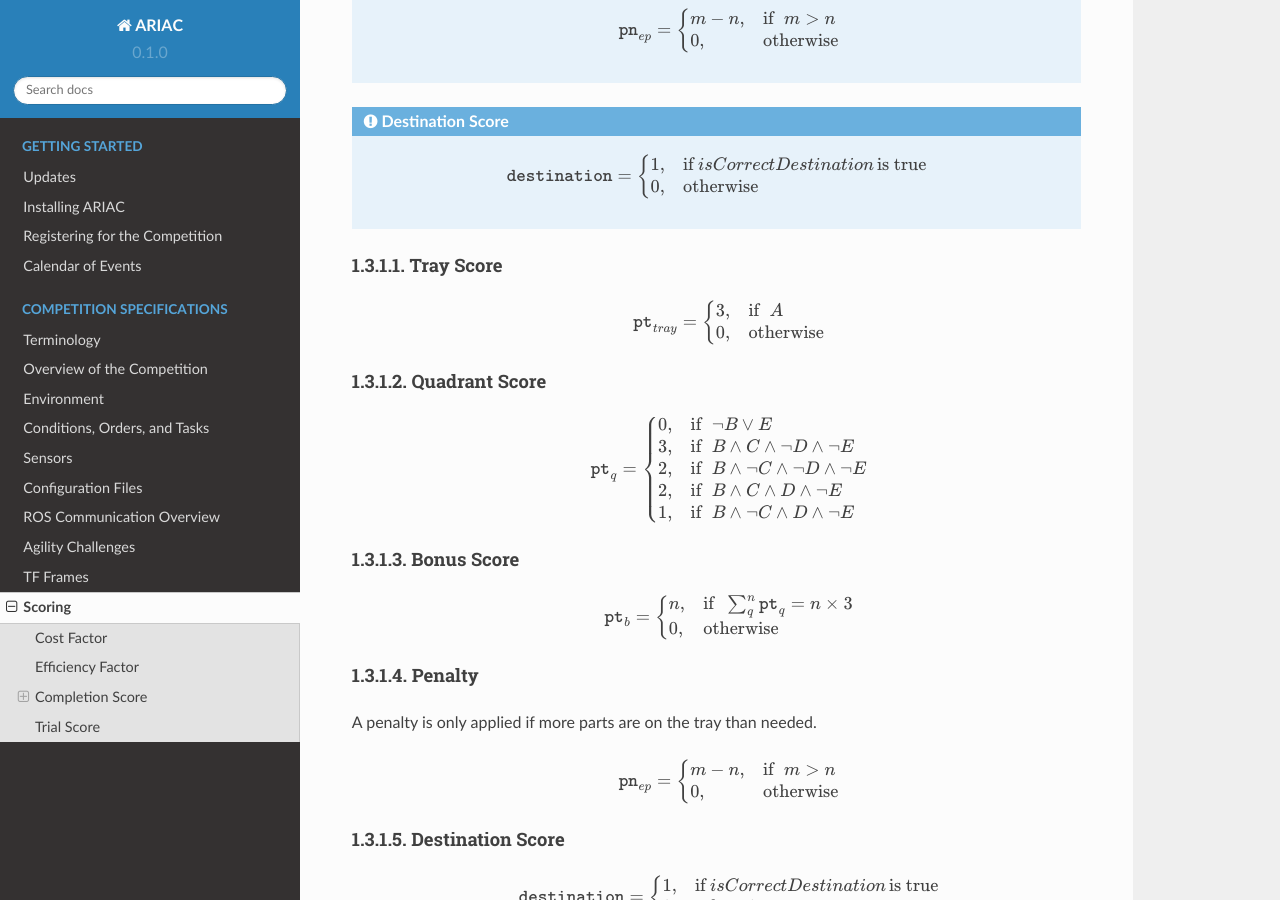
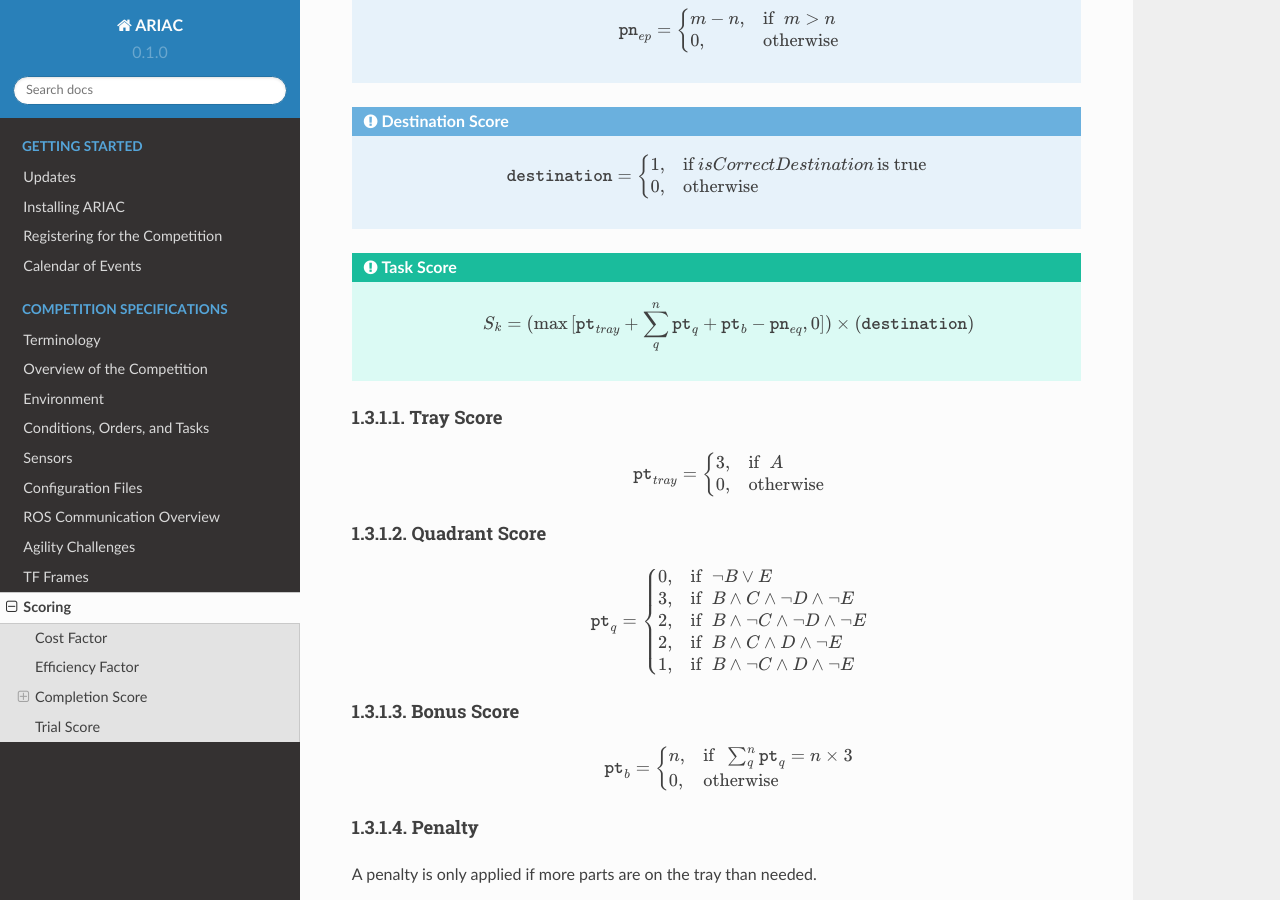
Before and after one commit to usnistgov/ARIAC, a Sphinx documentation site: the page built from docs/competition/scoring.rst, in a window 1280 px wide and 900 px high, scrolled down 1999 px. Built offline with Sphinx 7.4.7 and the Read the Docs theme 2.0.0, drawn with Linux system fonts in a browser that asks for light colours.

Commit message:
added section on tf

```diff
--- a/docs/competition/scoring.rst
+++ b/docs/competition/scoring.rst
@@ -110,6 +110,12 @@ Kitting Task Score
         0, &\text{otherwise} \\
         \end{cases}
 
+.. admonition:: Task Score
+  :class: tip
+
+   .. math::
+
+        S_{k} = (\max{[\texttt{pt}_{tray} + \sum_{q}^{n}{\texttt{pt}_q} + \texttt{pt}_b - \texttt{pn}_{eq} , 0]}) \times (\texttt{destination})
 
 
 Tray Score
```
